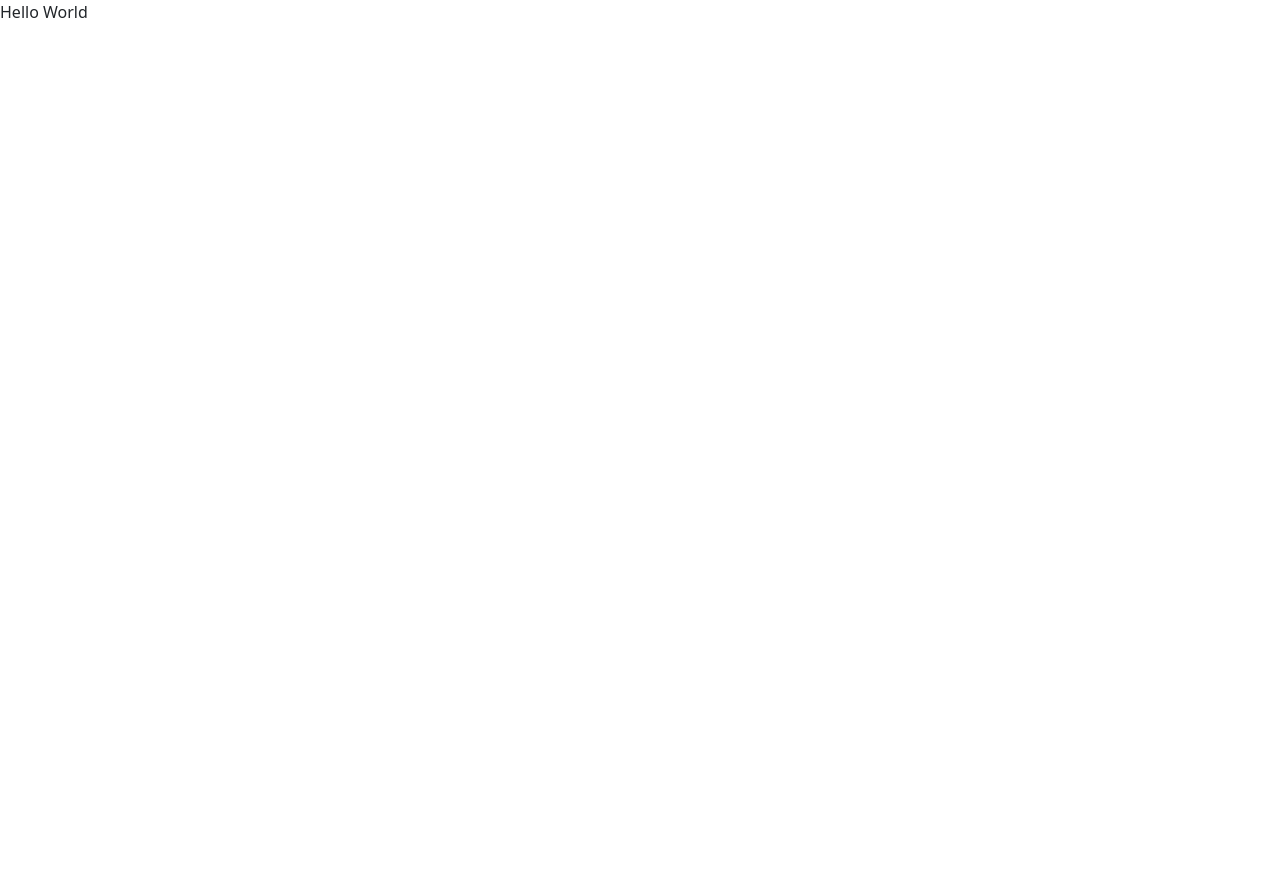
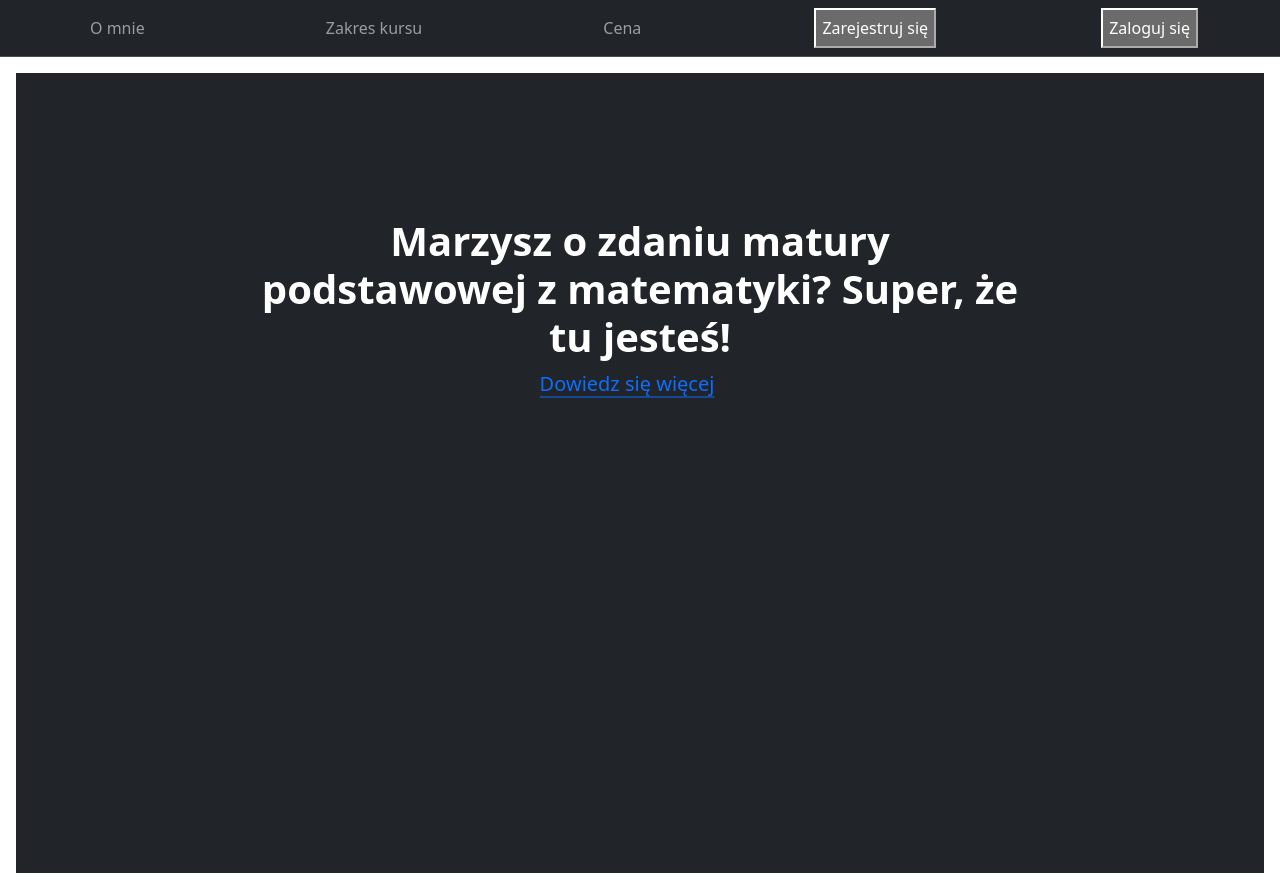
Before and after one commit to Damian0563/ProjectMatura.io, a Django app: page / in a window 1280 px wide. Before the commit the page is almost empty. Before the commit the page ends 18 px from the top, so only its background shows below. Run offline with Django 5.2, Linux system fonts and the light colour scheme.

Commit message:
Initial frontend changes

```diff
--- a/myapp/myapp/templates/myapp/home.html
+++ b/myapp/myapp/templates/myapp/home.html
@@ -10,8 +10,45 @@
 </head>
 
 <body>
-    <p>Hello World</p>
-
+    <nav class="navbar navbar-expand-md bg-dark sticky-top border-bottom" data-bs-theme="dark">
+        <div class="container">
+          <a class="navbar-brand d-md-none" href="#">
+            <svg class="bi" width="24" height="24" aria-hidden="true"><use xlink:href="#aperture"/></svg>
+            Aperture
+          </a>
+          <button class="navbar-toggler" type="button" data-bs-toggle="offcanvas" data-bs-target="#offcanvas" aria-controls="offcanvas" aria-label="Toggle navigation">
+            <span class="navbar-toggler-icon"></span>
+          </button>
+          <div class="offcanvas offcanvas-end" tabindex="-1" id="offcanvas" aria-labelledby="offcanvasLabel">
+            <div class="offcanvas-header">
+              <h5 class="offcanvas-title" id="offcanvasLabel">Aperture</h5>
+              <button type="button" class="btn-close" data-bs-dismiss="offcanvas" aria-label="Close"></button>
+            </div>
+            <div class="offcanvas-body">
+              <ul class="navbar-nav flex-grow-1 justify-content-between">
+                <li class="nav-item"><a class="nav-link" href="#">O mnie</a></li>
+                <li class="nav-item"><a class="nav-link" href="#">Zakres kursu</a></li>
+                <li class="nav-item"><a class="nav-link" href="#">Cena</a></li>
+                <button>Zarejestruj się</button>
+                <button>Zaloguj się</button>
+              </ul>
+            </div>
+          </div>
+        </div>
+    </nav>
+    <div class="position-relative overflow-hidden p-3 p-md-5 m-md-3 text-center bg-dark text-white min-vh-100">
+        <div class="col-md-9 p-lg-5 mx-auto my-5">
+          <h1 class="display-8 fw-bold">Marzysz o zdaniu matury podstawowej z matematyki? Super, że tu jesteś!</h1>
+          <div class="d-flex gap-3 justify-content-center lead fw-normal">
+            <a class="icon-link" href="#">
+              Dowiedz się więcej
+              <svg class="bi" aria-hidden="true"><use xlink:href="#chevron-right"/></svg>
+            </a>
+          </div>
+        </div>
+        <div class="product-device shadow-sm d-none d-md-block"></div>
+        <div class="product-device product-device-2 shadow-sm d-none d-md-block"></div>
+    </div>
 
     <script src="https://cdn.jsdelivr.net/npm/bootstrap@5.3.5/dist/js/bootstrap.bundle.min.js" integrity="sha384-k6d4wzSIapyDyv1kpU366/PK5hCdSbCRGRCMv+eplOQJWyd1fbcAu9OCUj5zNLiq" crossorigin="anonymous"></script>
     <script src="{% static 'home.js' %}"></script>
```
